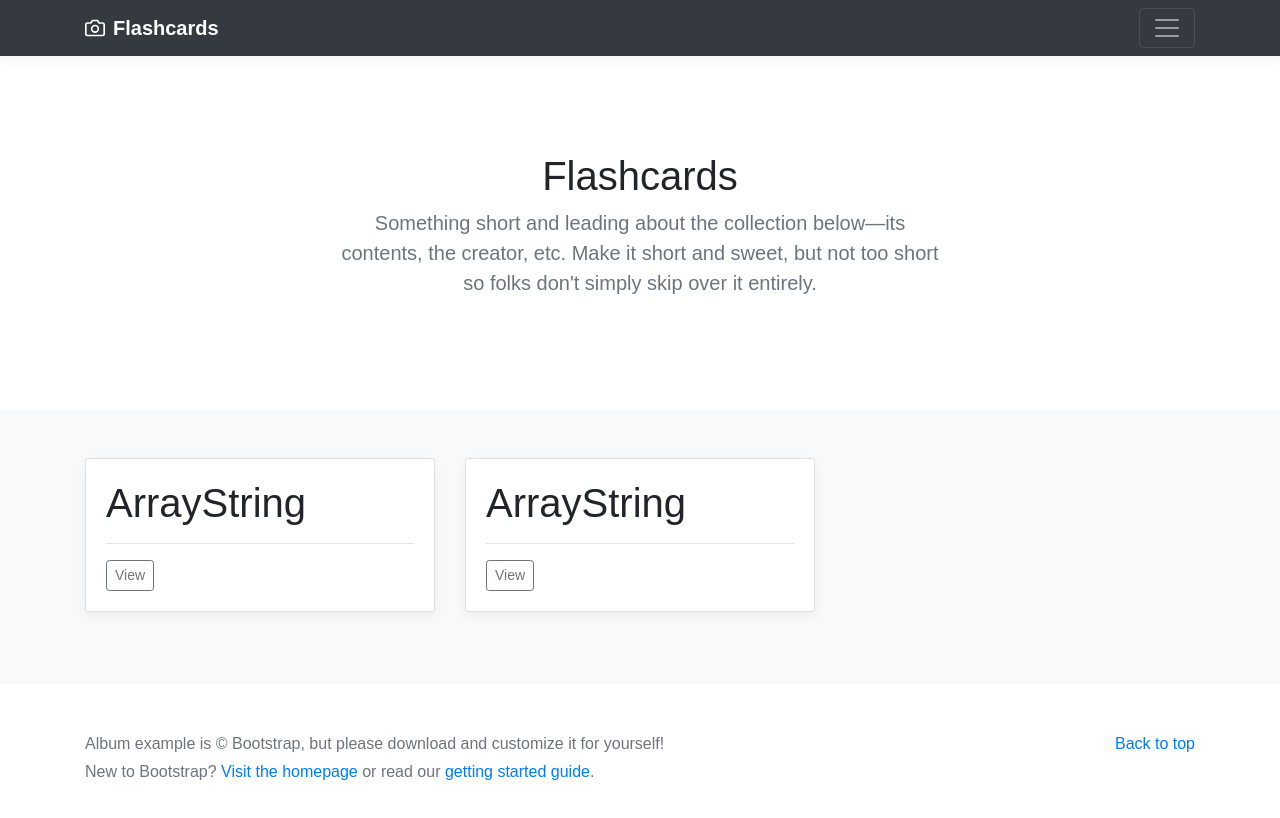
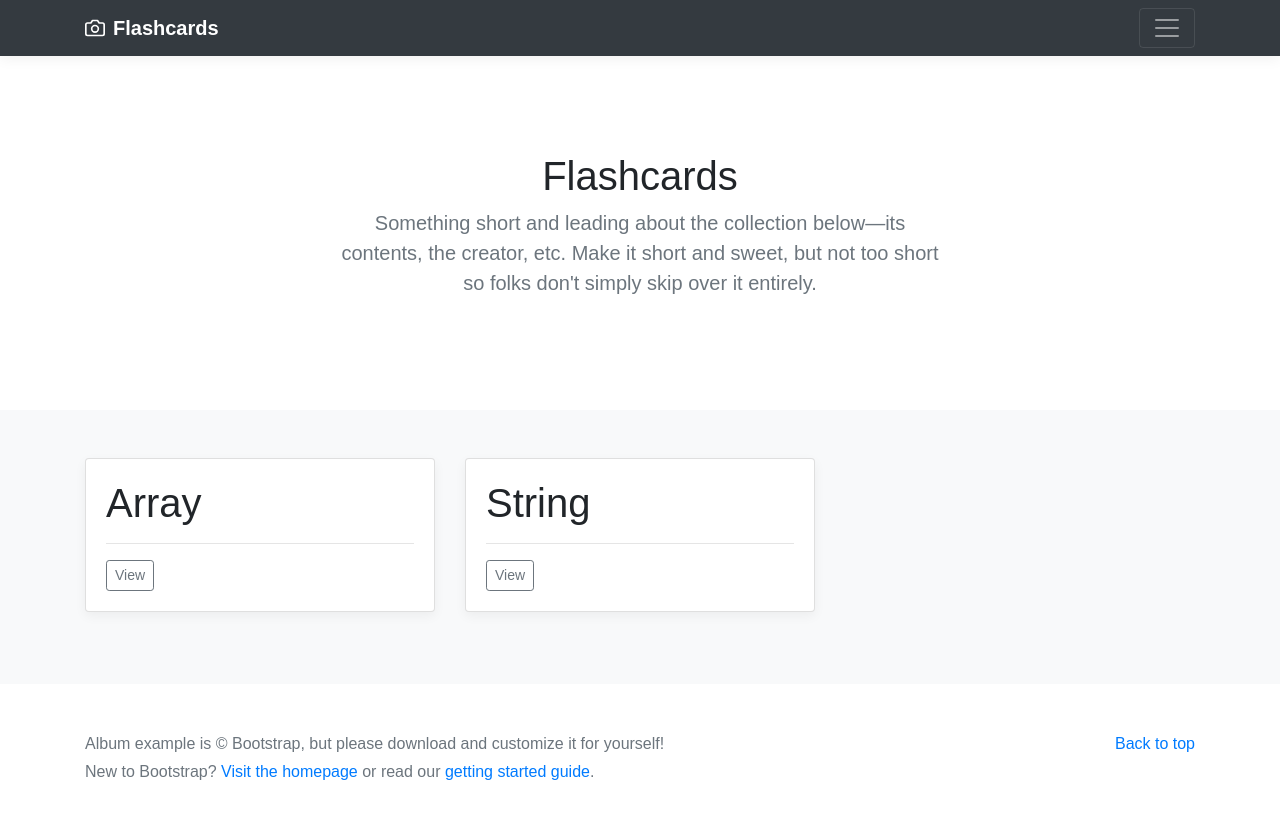
Before and after one commit to Pat878/flashcards, a React (Create React App) app in the folder client/: page /#/ in a window 1280 px wide. Shown: the top 818 px of the page. Built offline with nearby package versions, Linux system fonts and the light colour scheme; no server answers.

Commit message:
Update card titles

```diff
--- a/client/src/components/CardIndex.js
+++ b/client/src/components/CardIndex.js
@@ -7,7 +7,7 @@ const CardIndex = props => {
       <div className="col-md-4" key={card}>
         <div className="card mb-4 box-shadow">
           <div className="card-body">
-            <h1 className="card-text">{props.startingCards}</h1>
+            <h1 className="card-text">{props.startingCards[i]}</h1>
 
             <hr />
             <div className="d-flex justify-content-between align-items-center">
```
